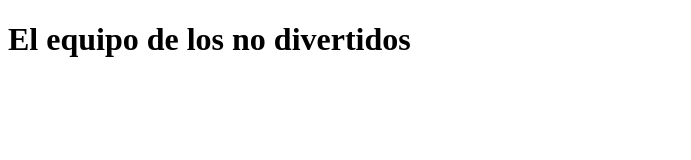
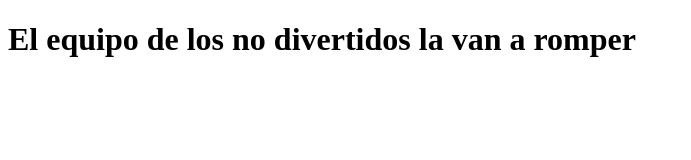
Before and after one commit to Mike-phy/coursera-test, a plain HTML site: page site/index.html in a window 1280 px wide. Shown: the whole page, without its empty margins (0-691 px from the left). Drawn offline with Linux system fonts and the light colour scheme.

Commit message:
Small addition to our page content.

```diff
--- a/site/index.html
+++ b/site/index.html
@@ -4,7 +4,7 @@
 	<title>El equipo de los no divertidos</title>
 </head>
 <body>
-	<h1>El equipo de los no divertidos</h1>
+	<h1>El equipo de los no divertidos la van a romper</h1>
 
 </body>
 </html>
```
